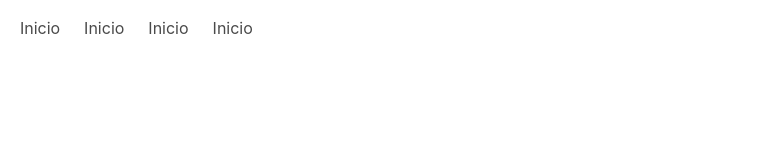
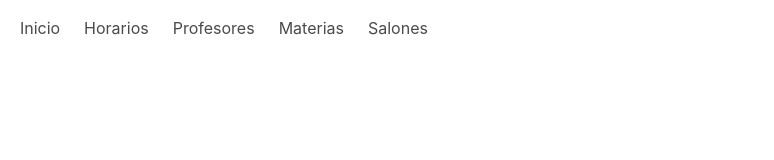
Before and after one commit to TRMIKO/horarios-cecytem, an Electron app: page html/index.html in a window 1024 px wide. Shown: the full height of the page, 147-921 px from the left. Drawn offline with nearby package versions, Linux system fonts and the light colour scheme.

Commit message:
secciones

```diff
--- a/html/index.html
+++ b/html/index.html
@@ -20,13 +20,16 @@
                     Inicio
                 </a>
                 <a class="navbar-item">
-                    Inicio
+                    Horarios
                 </a>
                 <a class="navbar-item">
-                    Inicio
+                    Profesores
                 </a>
                 <a class="navbar-item">
-                    Inicio
+                    Materias
+                </a>
+                <a class="navbar-item">
+                    Salones
                 </a>
           </div>
           <div class="navbar-end">
```
